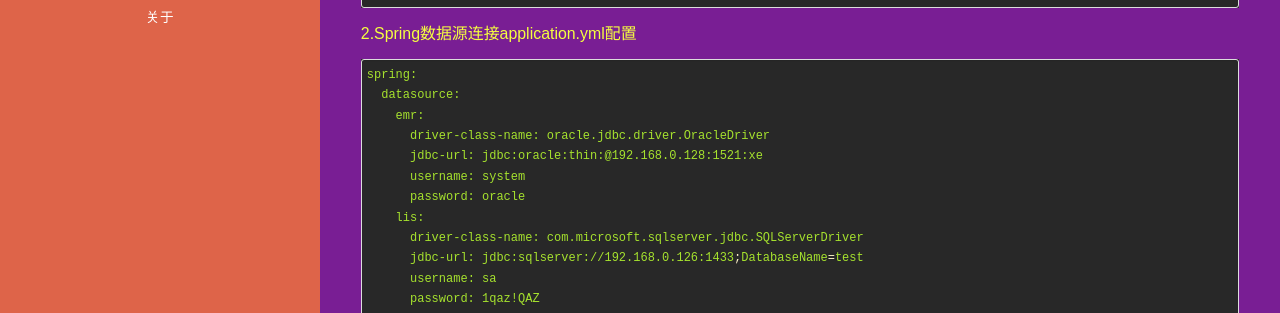
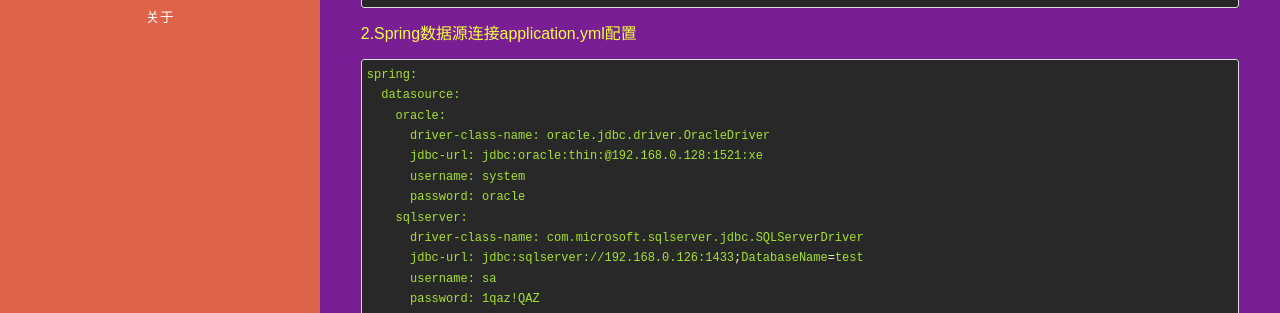
Before and after one commit to gaxr/gaxr, a Jekyll site: the page built from _posts/2018-06-15-Spring Boot多数据源配置.md, in a window 1280 px wide and 900 px high. Shown: the part 465-778 px from the top of the window. Built offline with Jekyll 4.4.1, drawn with Linux system fonts in a browser that asks for light colours; nearby versions of some CDN libraries; some of the changed lines change nothing that is shown.

Commit message:
modify datasource name

````diff
--- a/_posts/2018-06-15-Spring Boot多数据源配置.md
+++ b/_posts/2018-06-15-Spring Boot多数据源配置.md
@@ -32,12 +32,12 @@
 ```sh
 spring:
   datasource:
-    emr:
+    oracle:
       driver-class-name: oracle.jdbc.driver.OracleDriver
       jdbc-url: jdbc:oracle:thin:@192.168.0.128:1521:xe
       username: system
       password: oracle
-    lis:
+    sqlserver:
       driver-class-name: com.microsoft.sqlserver.jdbc.SQLServerDriver
       jdbc-url: jdbc:sqlserver://192.168.0.126:1433;DatabaseName=test
       username: sa
````
